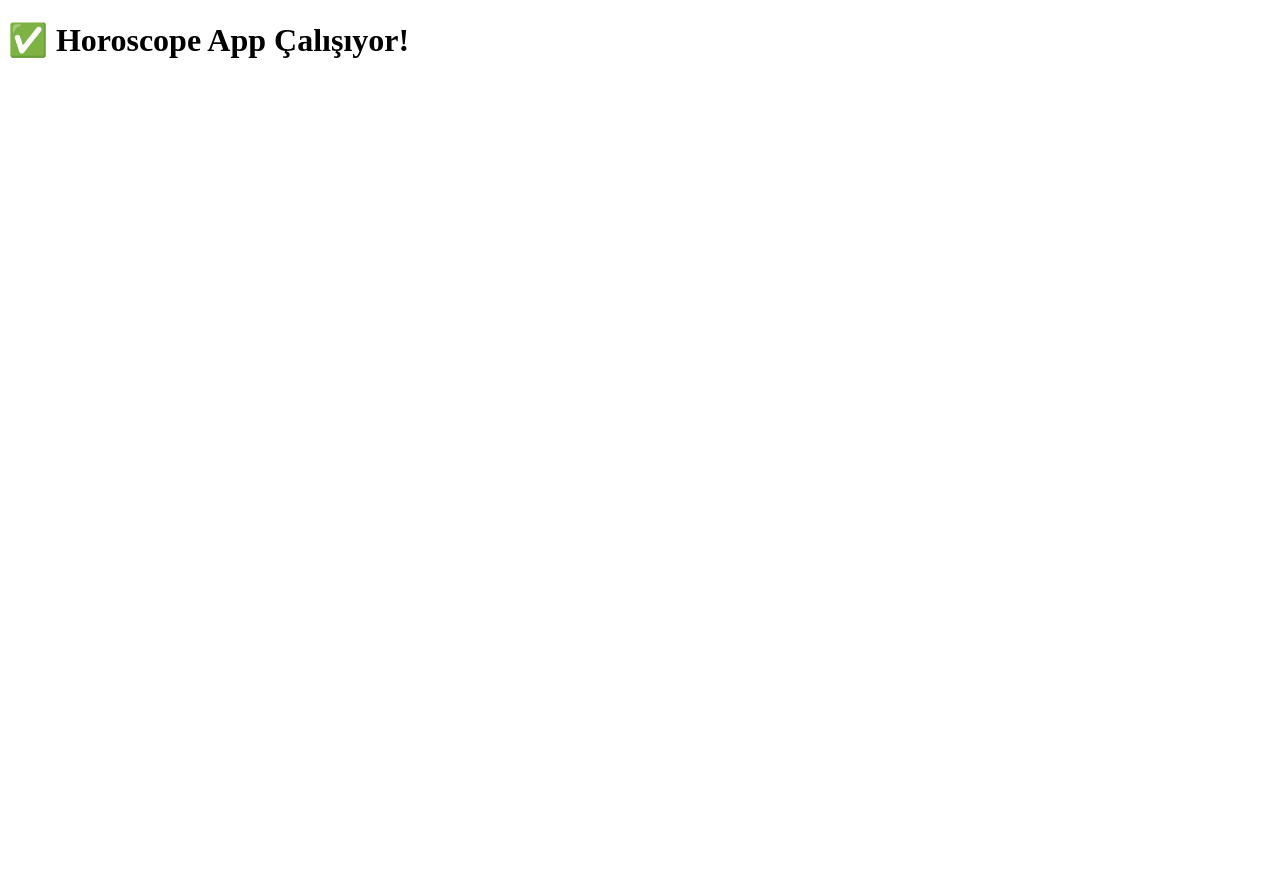
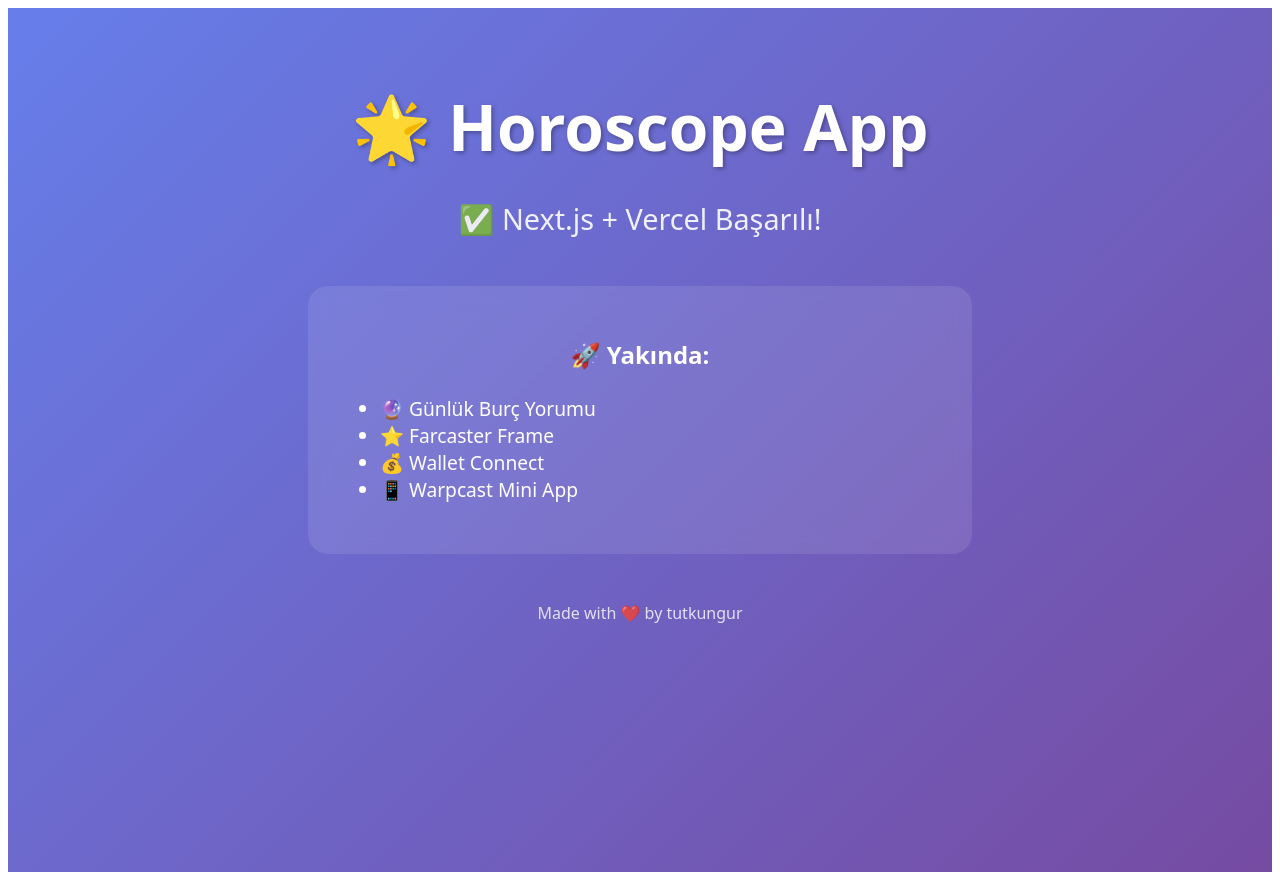
Before and after one commit to borgeslegrand/horoscope-app, a Next.js app: page / in a window 1280 px wide. Before the commit the page ends 800 px from the top, so only its background shows below. Built offline with nearby package versions, Linux system fonts and the light colour scheme.

Commit message:
Update index.js

```diff
--- a/pages/index.js
+++ b/pages/index.js
@@ -1,3 +1,54 @@
 export default function Home() {
-  return <h1>✅ Horoscope App Çalışıyor!</h1>;
+  return (
+    <div style={{
+      minHeight: '100vh',
+      padding: '2rem',
+      textAlign: 'center',
+      fontFamily: 'system-ui, sans-serif',
+      background: 'linear-gradient(135deg, #667eea 0%, #764ba2 100%)',
+      color: 'white'
+    }}>
+      <h1 style={{
+        fontSize: '4rem',
+        marginBottom: '1rem',
+        textShadow: '2px 2px 4px rgba(0,0,0,0.3)'
+      }}>
+        🌟 Horoscope App
+      </h1>
+      <p style={{
+        fontSize: '1.8rem',
+        marginBottom: '3rem',
+        opacity: 0.9
+      }}>
+        ✅ Next.js + Vercel Başarılı!
+      </p>
+
+      <div style={{
+        background: 'rgba(255,255,255,0.1)',
+        padding: '2rem',
+        borderRadius: '20px',
+        backdropFilter: 'blur(10px)',
+        maxWidth: '600px',
+        margin: '0 auto'
+      }}>
+        <h2 style={{ fontSize: '1.5rem', marginBottom: '1.5rem' }}>
+          🚀 Yakında:
+        </h2>
+        <ul style={{ textAlign: 'left', fontSize: '1.2rem' }}>
+          <li>🔮 Günlük Burç Yorumu</li>
+          <li>⭐ Farcaster Frame</li>
+          <li>💰 Wallet Connect</li>
+          <li>📱 Warpcast Mini App</li>
+        </ul>
+      </div>
+
+      <p style={{
+        marginTop: '3rem',
+        fontSize: '1rem',
+        opacity: 0.8
+      }}>
+        Made with ❤️ by tutkungur
+      </p>
+    </div>
+  );
 }
```
